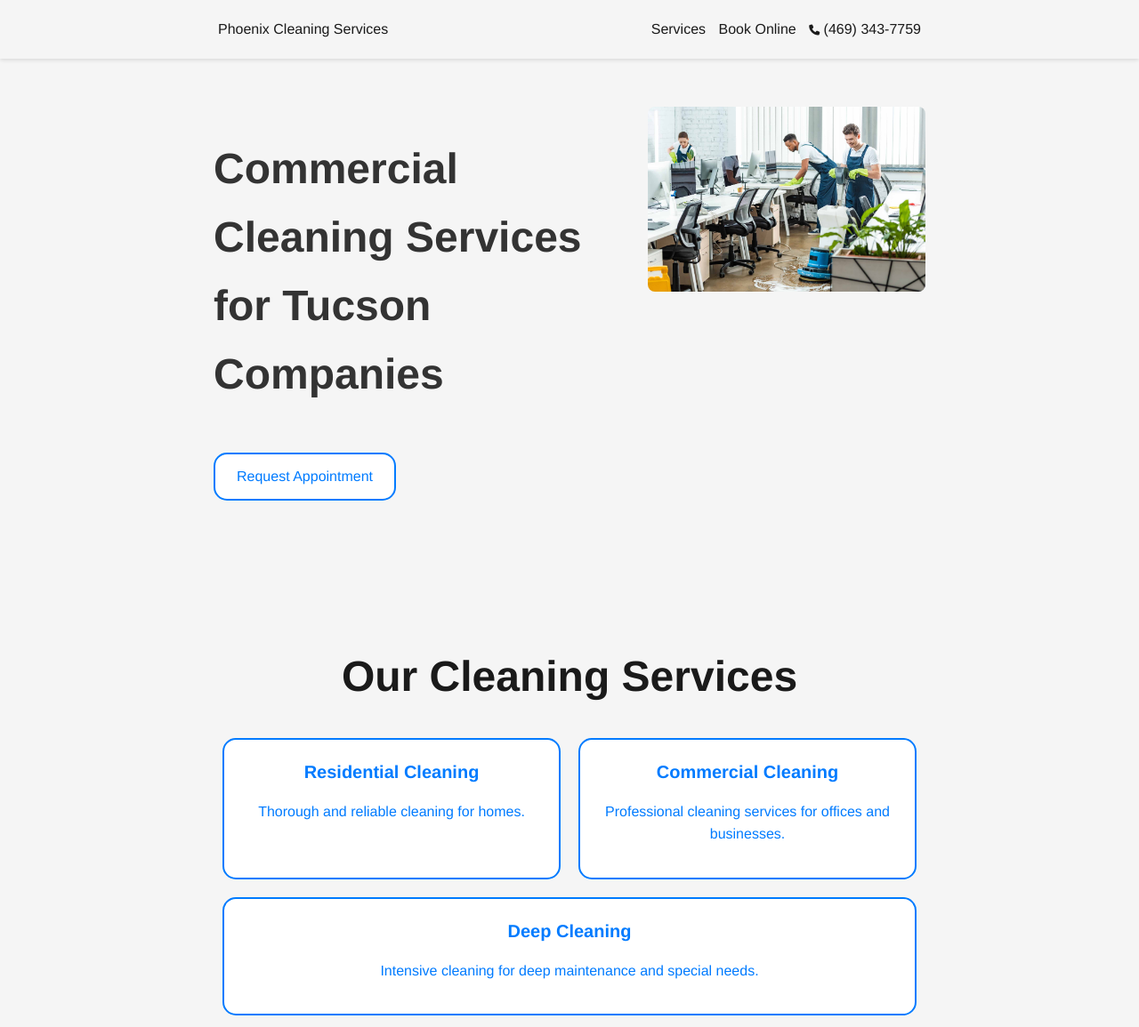
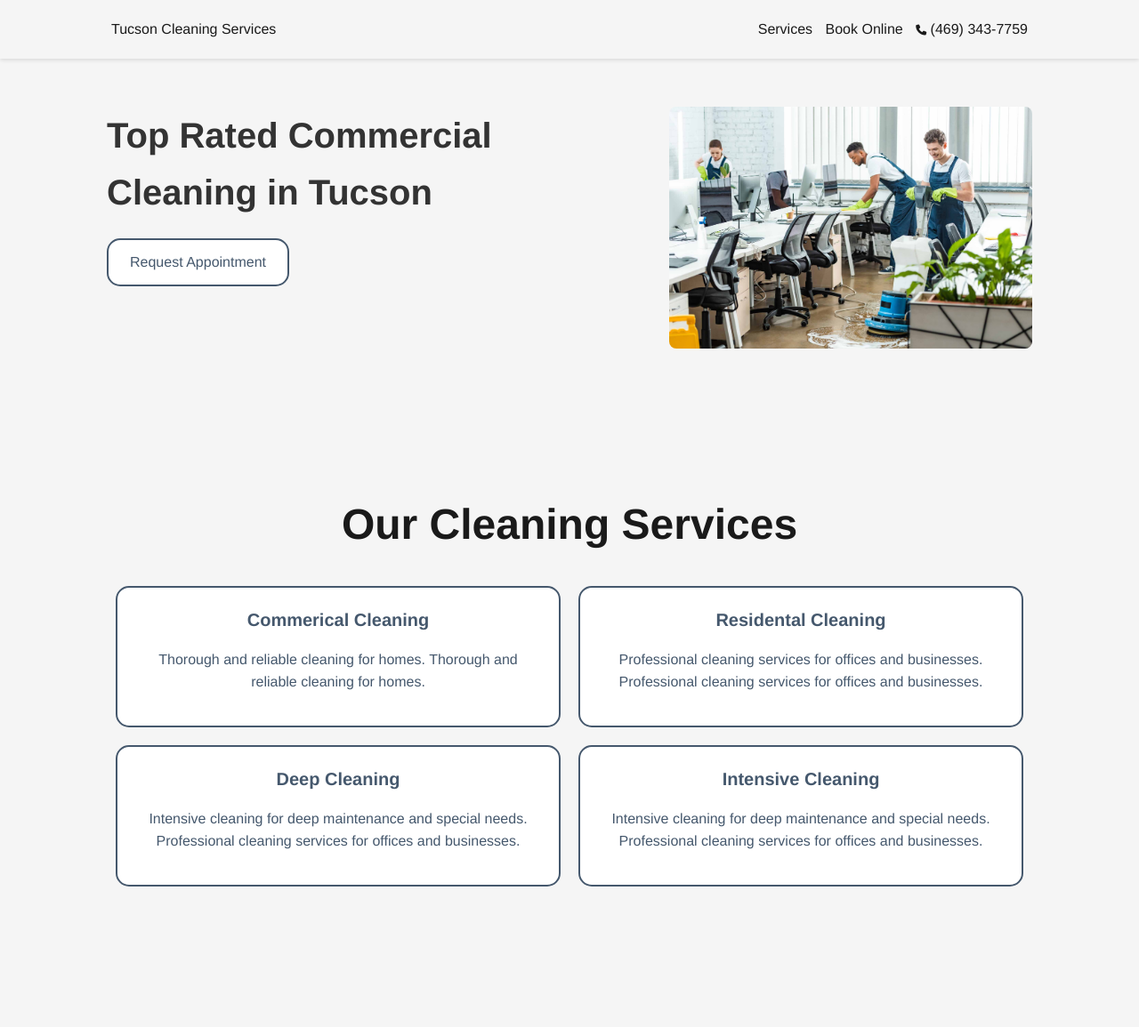
Before and after one commit to IanLockData/franks-site, a plain HTML site: page index.html in a window 1280 px wide. Shown: the top 1155 px of the page at 89% size. Drawn offline with Linux system fonts and the light colour scheme; a script that the page names is missing.

Commit message:
home page updates

```diff
--- a/index.html
+++ b/index.html
@@ -5,7 +5,7 @@
     <meta name="viewport" content="width=device-width, initial-scale=1.0">
     <meta name="description" content="Professional cleaning services in Phoenix, AZ. Book your cleaning today!">
     <meta name="robots" content="index, follow"> <!-- Make sure search engines index the page -->
-    <title>Cleaning Services Phoenix | Residential & Commercial</title> <!-- Title optimized for SEO -->
+    <title>Cleaning Services Tucson | Residential & Commercial</title> <!-- Title optimized for SEO -->
     <link rel="stylesheet" href="styles.css">
     <link rel="stylesheet" href="https://cdnjs.cloudflare.com/ajax/libs/font-awesome/6.5.1/css/all.min.css">
     <!-- Google Site Verification for Search Console -->
@@ -16,12 +16,12 @@
 <body>
     <header class="top-block">
         <div class="logo">
-            <a href="/" title="Phoenix Cleaning Services Home Page">Phoenix Cleaning Services</a> <!-- Link logo to homepage -->
+            <a href="/" title="Phoenix Cleaning Services Home Page">Tucson Cleaning Services</a> <!-- Link logo to homepage -->
         </div>
         <nav class="menu">
             <a href="#services" title="View our services">Services</a>
             <a href="#book-online" title="Book cleaning online">Book Online</a>
-            <a href="tel:(469) 343-7759" title="Call for cleaning services" class="phone-link"><i class="fas fa-phone"></i> (469) 343-7759</a>
+            <a href="tel:(469) 343-7759" title="Call for cleaning services" class="phone-link"><i class="phone-link fas fa-phone"></i> (469) 343-7759</a>
         </nav>
         <!-- Hamburger Icon for mobile -->
         <div class="hamburger" onclick="toggleMenu()" aria-label="Toggle navigation menu">
@@ -33,10 +33,8 @@
 
     <div class="block first-block">
         <div class="first-block-container-one">
-            <h1>Commercial Cleaning Services for Tucson Companies</h1>
-            <div class="first-block-container-one-text">
+            <h1>Top Rated Commercial Cleaning in Tucson</h1>
 
-            </div>
             <a href="#book-online" class="cta-button">Request Appointment</a>
         </div>
         <div class="first-block-container-two">
@@ -48,16 +46,20 @@
         <h2>Our Cleaning Services</h2>
             <div class="service-item-container">
                 <div class="service-item">
-                    <h3>Residential Cleaning</h3>
-                    <p>Thorough and reliable cleaning for homes.</p>
+                    <h3>Commerical Cleaning</h3>
+                    <p>Thorough and reliable cleaning for homes. Thorough and reliable cleaning for homes.</p>
                 </div>
                 <div class="service-item">
-                <h3>Commercial Cleaning</h3>
-                <p>Professional cleaning services for offices and businesses.</p>
+                    <h3>Residental Cleaning</h3>
+                    <p>Professional cleaning services for offices and businesses. Professional cleaning services for offices and businesses.</p>
                 </div>
                 <div class="service-item">
                     <h3>Deep Cleaning</h3>
-                    <p>Intensive cleaning for deep maintenance and special needs.</p>
+                        <p>Intensive cleaning for deep maintenance and special needs. Professional cleaning services for offices and businesses.</p>
+                </div>
+                <div class="service-item">
+                    <h3>Intensive Cleaning</h3>
+                        <p>Intensive cleaning for deep maintenance and special needs. Professional cleaning services for offices and businesses.</p>
                 </div>
             </div>
     </div>
@@ -65,14 +67,14 @@
     <div class="block calendly-block" id="book-online">
         <h2>Request an Appointment</h2>
         <!-- Calendly inline widget -->
-        <div class="calendly-inline-widget" data-url="https://calendly.com/arizonacleanly/request-a-clean?background_color=f5f5f5&primary_color=f69420" style="min-width:320px;height:700px;"></div>
+        <div class="calendly-inline-widget" data-url="https://calendly.com/arizonacleanly/request-a-clean?background_color=f5f5f5&primary_color=45586D" style="min-width:320px;height:700px;"></div>
         <script type="text/javascript" src="https://assets.calendly.com/assets/external/widget.js" async></script>
     </div>
 
     <footer class="footer-block">
         <h2>Contact Us</h2>
-        <p class="p-footer">Phone: (469) 343-7759</p>
-        <p class="p-footer">Email: arizonacleanly@gmail.com</p>
+        <p>Phone: <a href="tel:(469) 343-7759" class="p-footer">(469) 343-7759</a></p>
+        <p>Email: <a href="mailto: arizonacleanly@gmail.com" class="p-footer">arizonacleanly@gmail.com</a></p>
         <p class="p-footer2">&copy; 2025 Phoenix Cleaning Services. All rights reserved.</p>
     </footer>
 
--- a/styles.css
+++ b/styles.css
@@ -52,23 +52,22 @@ body {
 }
 
 
-.first-block-container-one h1 {
-    font-size: 48px;
-    margin-bottom: 30px; /* Add spacing between h1 and CTA button */
-
-}
-
-
 .first-block-container-one {
     width: 60%; /* Left side */
     padding-right: 20px; /* Optional: add some space between text and image */
 }
 
+.first-block-container-one h1 {
+    font-size: 40px;
+    margin-bottom: 30px; /* Add spacing between h1 and CTA button */
+    margin: 0;
+}
+
 .cta-button {
     margin-top: 20px; /* Add additional spacing above the CTA button */
     background-color: white;
-    color: #007BFF;
-    border: 2px solid #007BFF;
+    color: #45586D;
+    border: 2px solid #45586D;
     padding: 12px 24px;
     border-radius: 15px;
     text-decoration: none;
@@ -78,7 +77,7 @@ body {
 }
 
 .cta-button:hover {
-    background-color: #007BFF;
+    background-color: #45586D;
     color: white;
 }
 
@@ -113,8 +112,8 @@ body {
 
 .service-item {
     background-color: white;
-    color: #007BFF;
-    border: 2px solid #007BFF;
+    color: #45586D;
+    border: 2px solid #45586D;
     padding: 20px;
     margin: 10px;
     border-radius: 15px;
@@ -123,7 +122,7 @@ body {
 }
 
 .service-item:hover {
-    background-color: #007BFF;
+    background-color: #45586D;
     color: white;
 }
 
@@ -171,6 +170,10 @@ body {
     margin: 0;
 }
 
+.footer-block a {
+    color: #45586D;
+}
+
 
 /* Menu & Logo Specific Styles */
 .menu a {
@@ -202,13 +205,17 @@ body {
     margin-right: 0px; /* Add some spacing between icon and number */
 }
 
+.menu a:hover, .phone-link:hover {
+    color: #45586D; /* Ensure text is white */
+}
+
 /* Mobile-specific Styles */
 @media (max-width: 768px) {
     .menu {
         display: none;
         flex-direction: column;
         width: 100%;
-        background-color: #007BFF;
+        background-color: #45586D;
         position: fixed; /* Change to fixed */
         top: 60px; /* Adjust based on your header height */
         left: 0;
@@ -269,7 +276,10 @@ body {
     .first-block-container-one{
         width: 100%; /* Make both containers take full width */
         padding-right: 0; /* Remove any right padding */
-        padding-bottom: 60px;
+    }
+
+    .first-block-container-one h1 {
+        margin-bottom: 3rem; /* More spacing on mobile */
     }
 
     .first-block-container-two {
@@ -281,11 +291,11 @@ body {
 /* Media Query for Desktop */
 @media (min-width: 769px) {
     .block, .top-block, .second-block, .calendly-block, .footer-block {
-        padding: 60px 240px; /* Unified padding for desktop */
+        padding: 60px 120px; /* Unified padding for desktop */
     }
 
     .top-block {
-        padding: 20px 240px; /* Separate padding for header */
+        padding: 20px 120px; /* Separate padding for header */
     }
 
     .menu {
```
Lines whose indentation alone changed are shown as unchanged.
